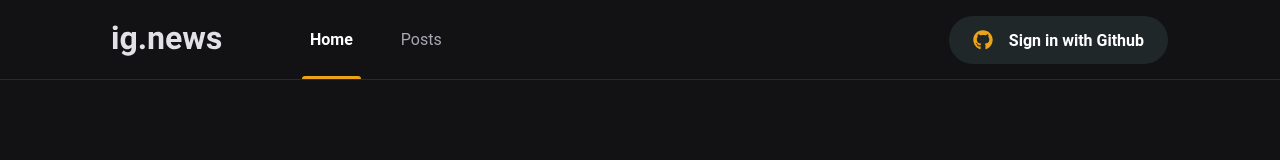
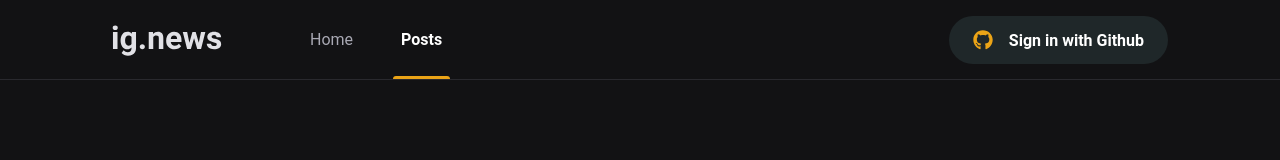
Before and after one commit to Newton-Duarte/ignite-ignews, a Next.js app: page /posts in a window 1280 px wide. Shown: the top 160 px of the page. Built offline with nearby package versions, Linux system fonts and the light colour scheme; no server answers.

Commit message:
feat: use active link component

```diff
--- a/src/Components/Header/index.tsx
+++ b/src/Components/Header/index.tsx
@@ -1,5 +1,6 @@
 import Image from 'next/image';
 
+import { ActiveLink } from '../ActiveLink';
 import { SignInButton } from '../SignInButton';
 
 import logoImg from '../../../public/images/logo.svg';
@@ -12,8 +13,12 @@ export function Header() {
       <div className={styles.headerContent}>
         <Image src={logoImg} alt="ig.news" />
         <nav>
-          <a className={styles.active} href="#">Home</a>
-          <a href="#">Posts</a>
+          <ActiveLink activeClassName={styles.active} href="/">
+            <a>Home</a>
+          </ActiveLink>
+          <ActiveLink activeClassName={styles.active} href="/posts">
+            <a>Posts</a>
+          </ActiveLink>
         </nav>
         <SignInButton />
       </div>
```
